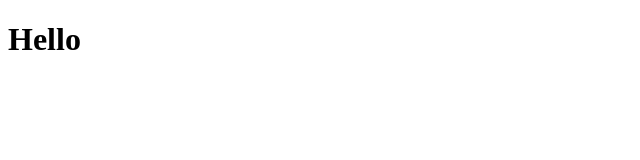
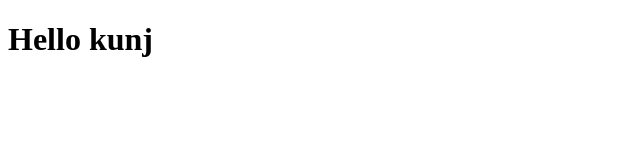
Before and after one commit to kanhaiya2516/demo1, a plain HTML site: page index.html in a window 1280 px wide. Shown: the whole page, without its empty margins (0-640 px from the left). Drawn offline with Linux system fonts and the light colour scheme.

Commit message:
add the file

```diff
--- a/index.html
+++ b/index.html
@@ -6,6 +6,6 @@
     <title>Git</title>
 </head>
 <body>
-    <h1>Hello</h1>
+    <h1>Hello kunj</h1>
 </body>
 </html>
```
